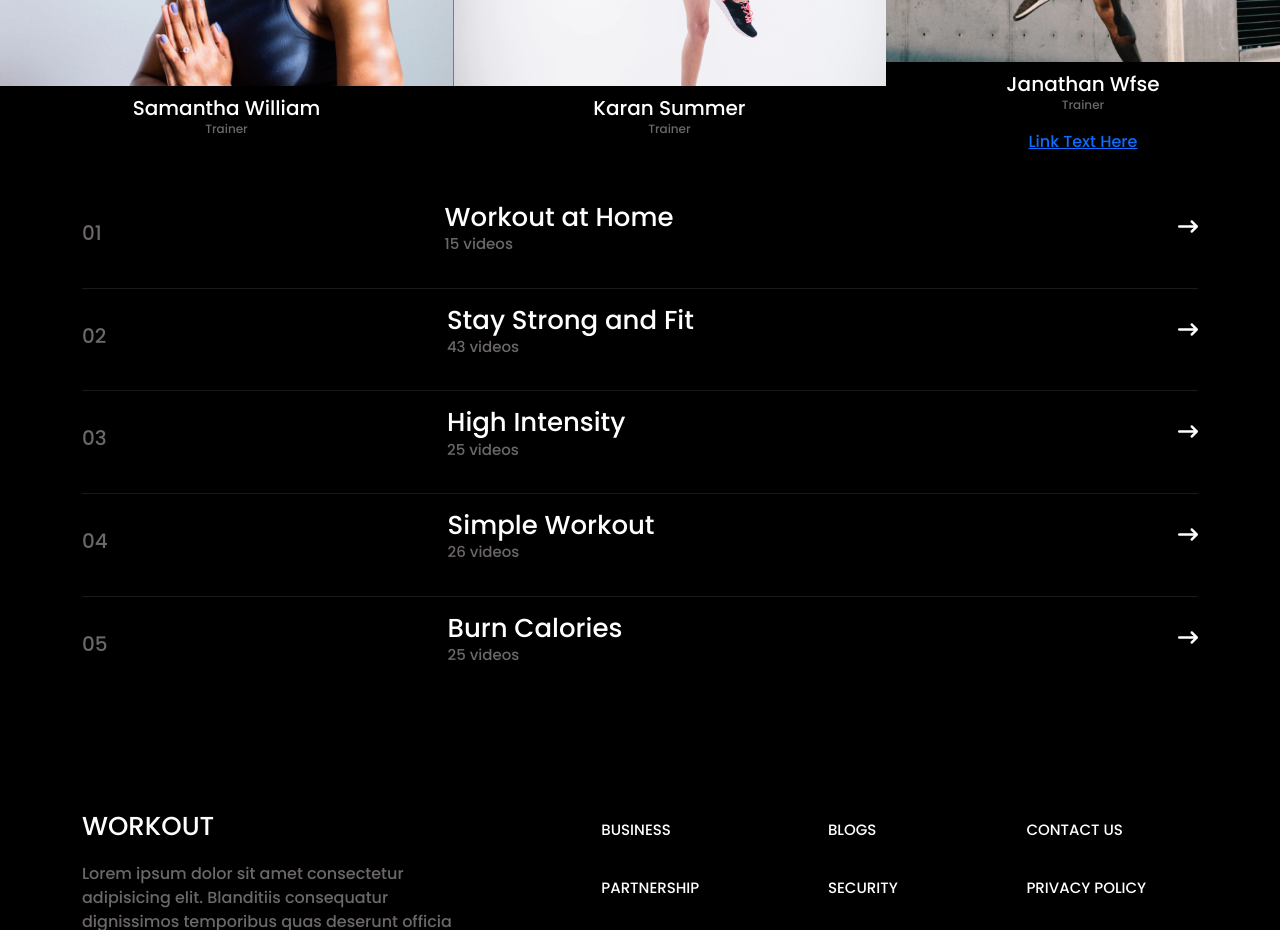
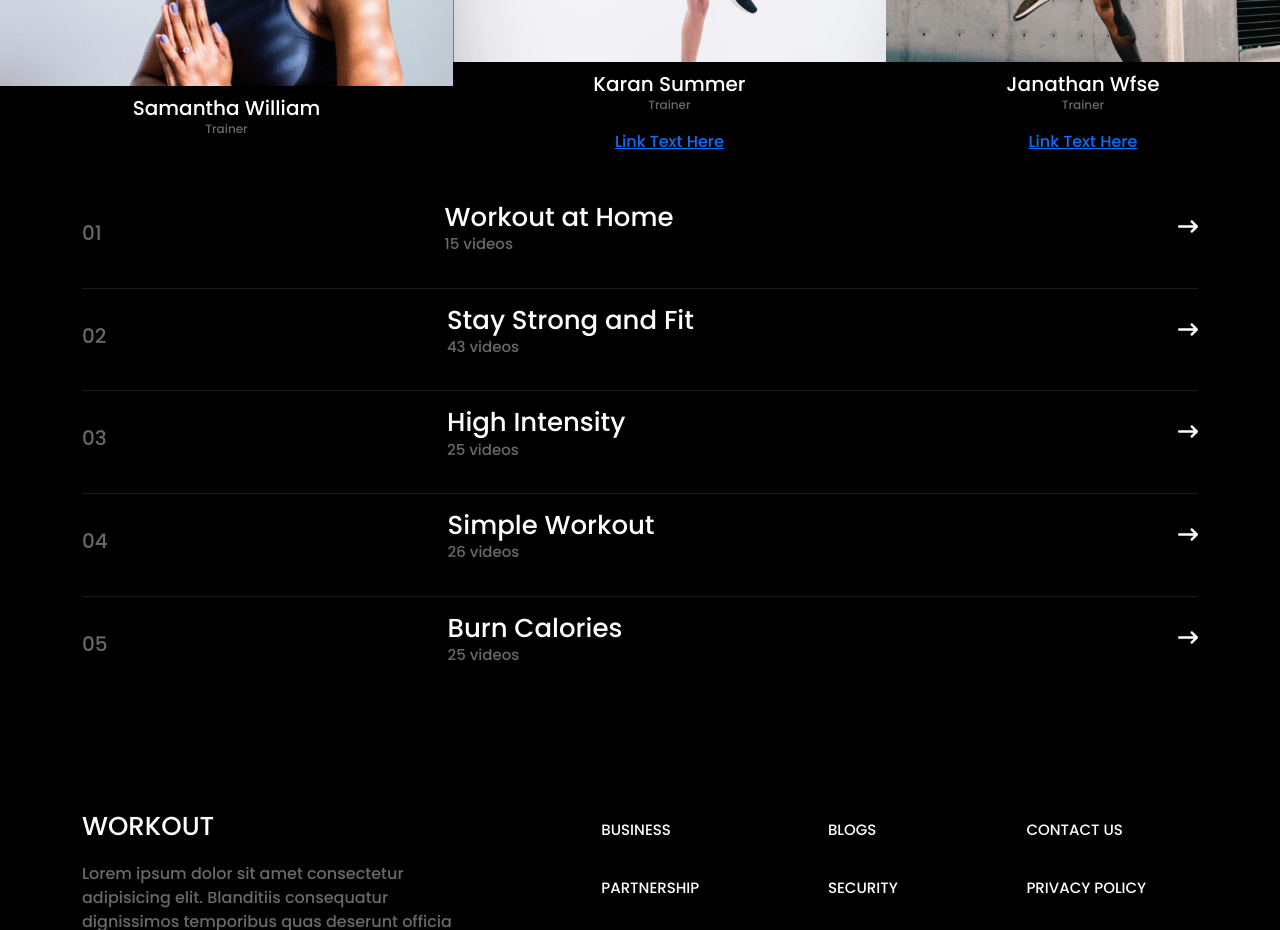
Before and after one commit to Amar-Panchal/static-website-ui, a plain HTML site: page index.html in a window 1280 px wide. Shown: the part 2000-2930 px from the top of the page. Drawn offline with nearby package versions, Linux system fonts and the light colour scheme.

Commit message:
Update index.html

```diff
--- a/index.html
+++ b/index.html
@@ -149,6 +149,8 @@
             <img src="./UI Assignment/assets/fdsf.png" alt="" />
             <h2>Karan Summer</h2>
             <p>Trainer</p>
+                      <a href="https://wa.me/9545224098" target="_blank">Link Text Here</a>
+
         </div>
         <div class="text-center">
             <img src="./UI Assignment/assets/dfs.png" alt="" />
```
